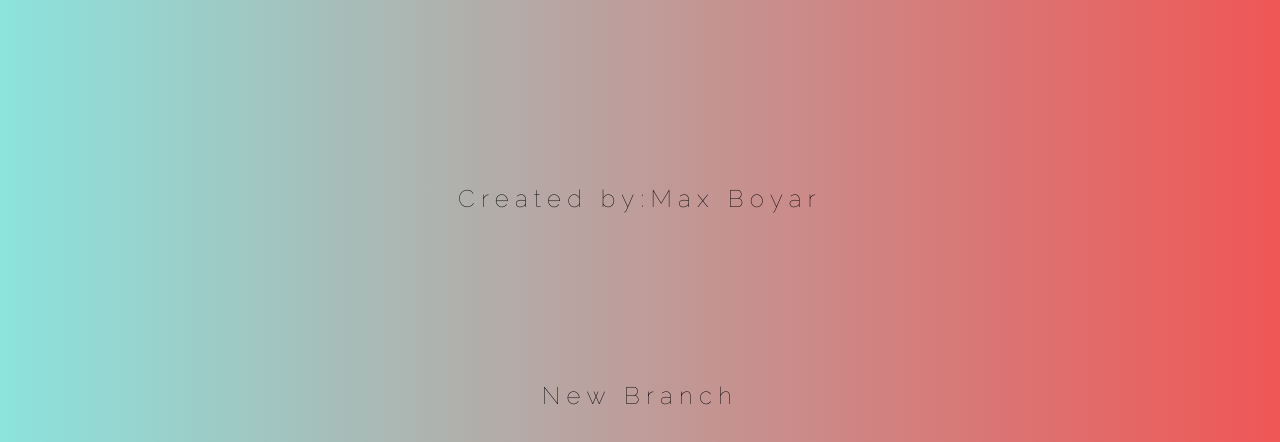
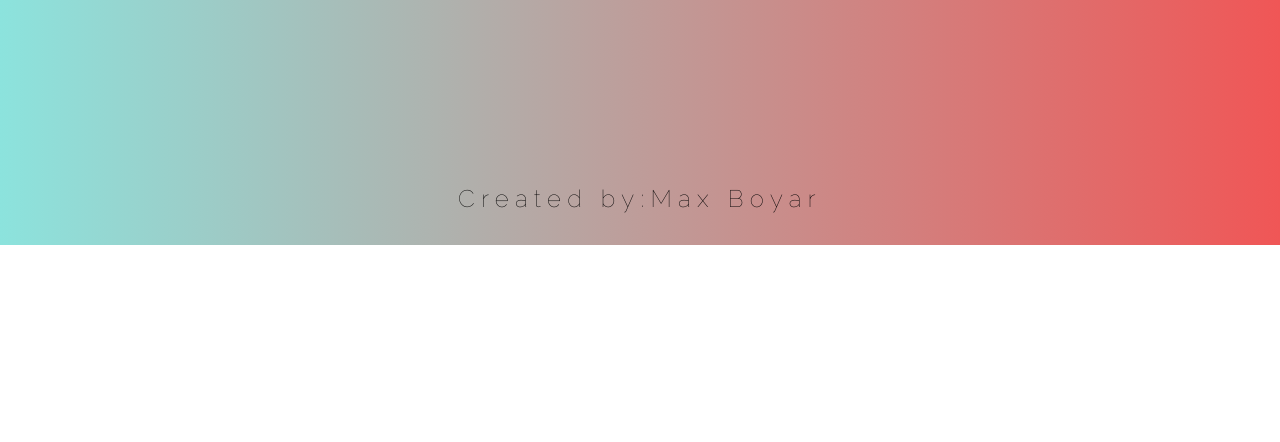
Before and after one commit to MaxBoyar/Bakground-Gen, a plain HTML site: page index.html in a window 1280 px wide. Shown: the part 575-1017 px from the top of the page. After the commit the page ends 820 px from the top, so only its background shows below. Drawn offline with Linux system fonts and the light colour scheme.

Commit message:
fixing to origin

```diff
--- a/index.html
+++ b/index.html
@@ -16,7 +16,6 @@
         <h3>Current CSS Background:</h3>
         <h4></h4>
         <p>Created by:Max Boyar</p>
-        <p>New Branch</p>
     </div>
     <script type="text/javascript" src="script.js"></script>
 </body>
```
